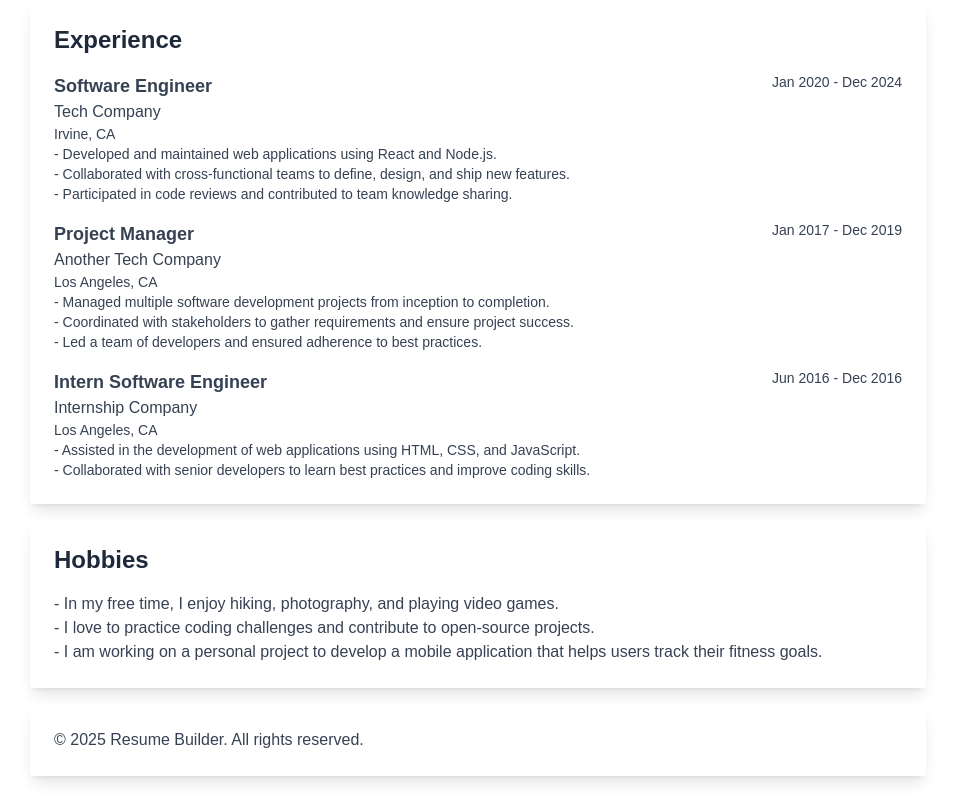
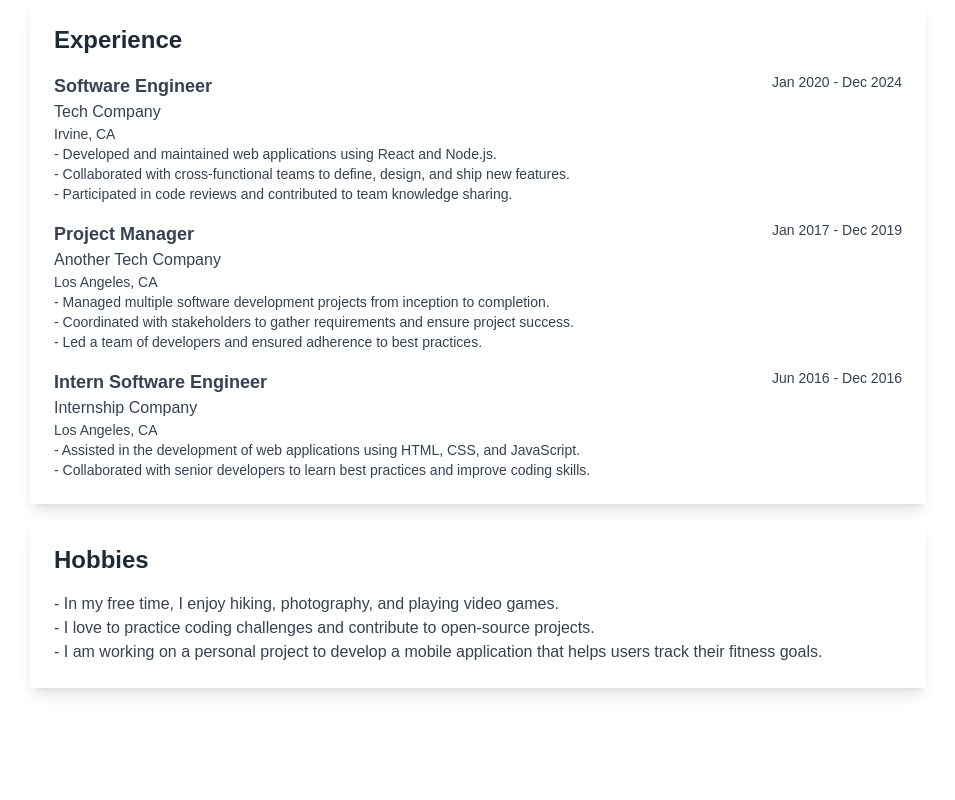
Before and after one commit to KiwiFunk/resume-builder, a Next.js app in the folder resume-app/: page / in a window 1280 px wide. Shown: the part 1788-2588 px from the top of the page, without its empty margins (162-1117 px from the left). After the commit the page ends 2500 px from the top, so only its background shows below. Built offline with nearby package versions, Linux system fonts and the light colour scheme.

Commit message:
removed temp footer

```diff
--- a/resume-app/src/app/page.js
+++ b/resume-app/src/app/page.js
@@ -36,10 +36,6 @@ export default function Home() {
       <WorkExperience data={data}/>
       <Hobbies data={data}/>
 
-      {/* Footer */}
-      <footer className="mt-4 p-6 bg-white rounded shadow-lg w-full max-w-4xl">
-        <p className="text-gray-700">© 2025 Resume Builder. All rights reserved.</p>
-      </footer>
     </main>
   );
 }
```
